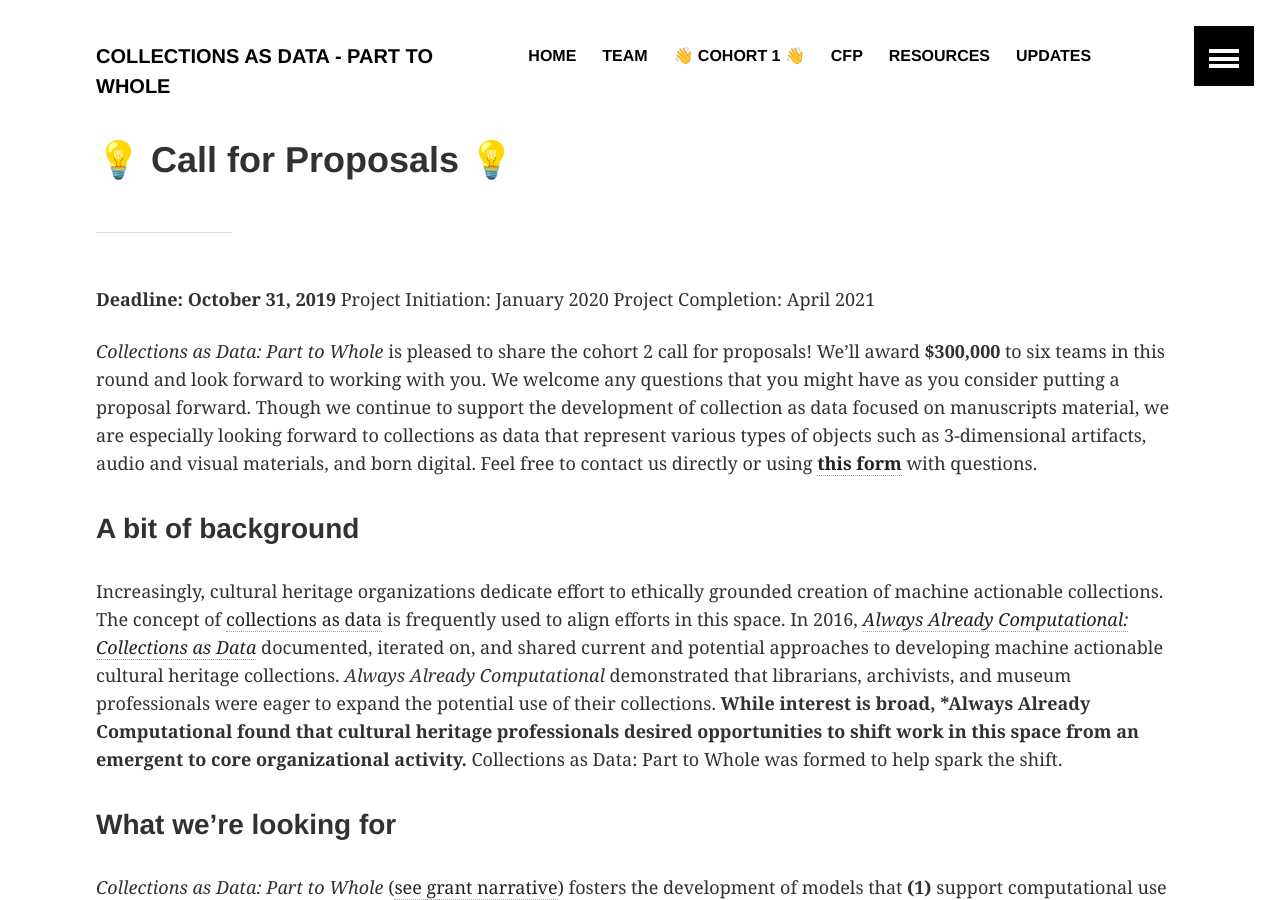
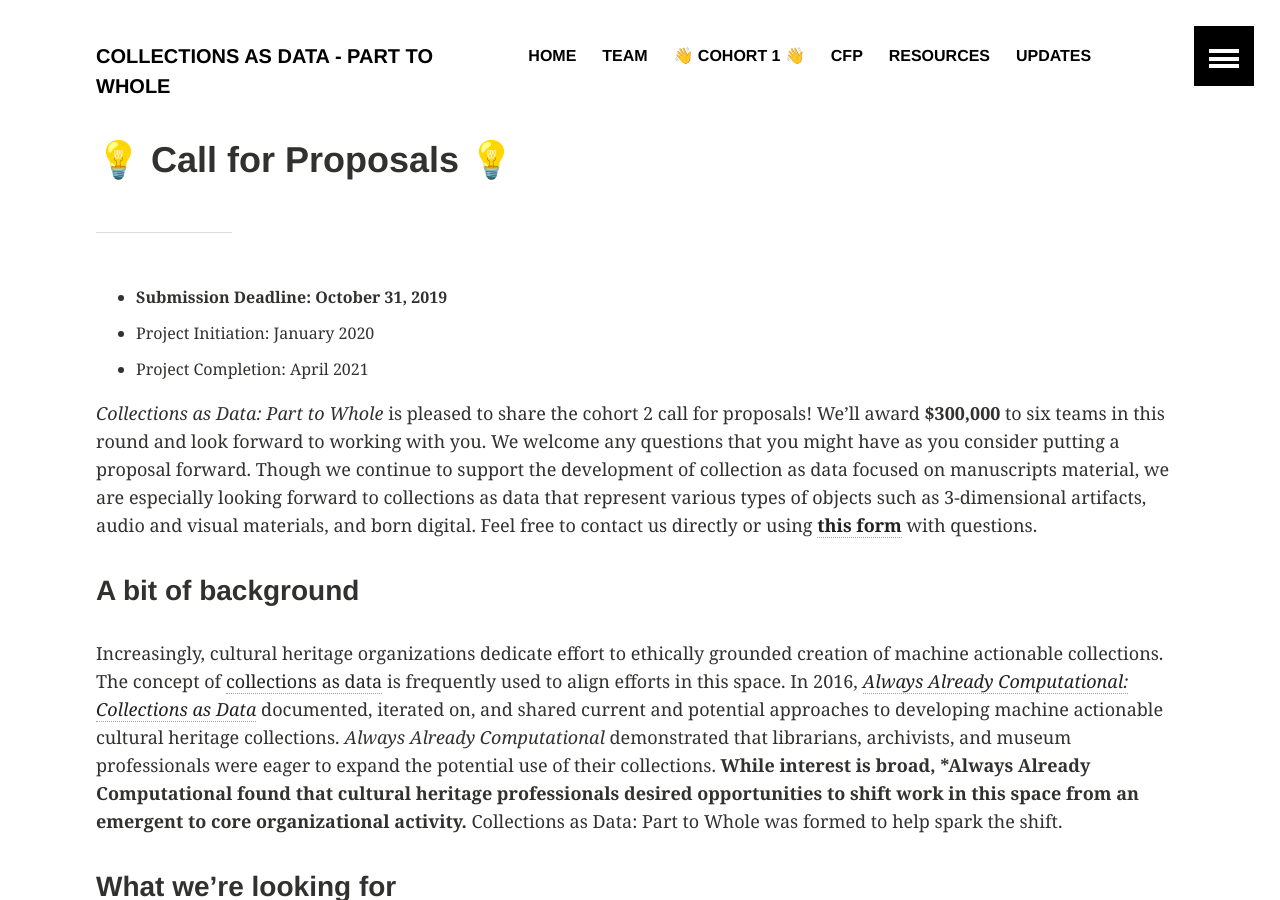
Before and after one commit to collectionsasdata/part2whole, a Jekyll site: the page built from cfp.md, in a window 1280 px wide and 900 px high. Built offline with Jekyll 4.4.1, drawn with Linux system fonts in a browser that asks for light colours.

Commit message:
Update cfp.md

```diff
--- a/cfp.md
+++ b/cfp.md
@@ -4,9 +4,9 @@ title:  "💡 Call for Proposals 💡"
 ---
 ---
 
-**Deadline: October 31, 2019**
-Project Initiation: January 2020
-Project Completion: April 2021
+- **Submission Deadline: October 31, 2019**
+- Project Initiation: January 2020
+- Project Completion: April 2021
 
 
 *Collections as Data: Part to Whole* is pleased to share the cohort 2 call for proposals! We’ll award **$300,000** to six teams in this round and look forward to working with you.  We welcome any questions that you might have as you consider putting a proposal forward. Though we continue to support the development of collection as data focused on manuscripts material, we are especially looking forward to collections as data that represent various types of objects such as 3-dimensional artifacts, audio and visual materials, and born digital. Feel free to contact us directly or using [**this form**](https://docs.google.com/forms/d/e/1FAIpQLSdUpy6FxMSxpM814v03-uscvoFs6yhHASq9z3SVpNdkkqYA0w/viewform?usp=sf_link) with questions.
```
